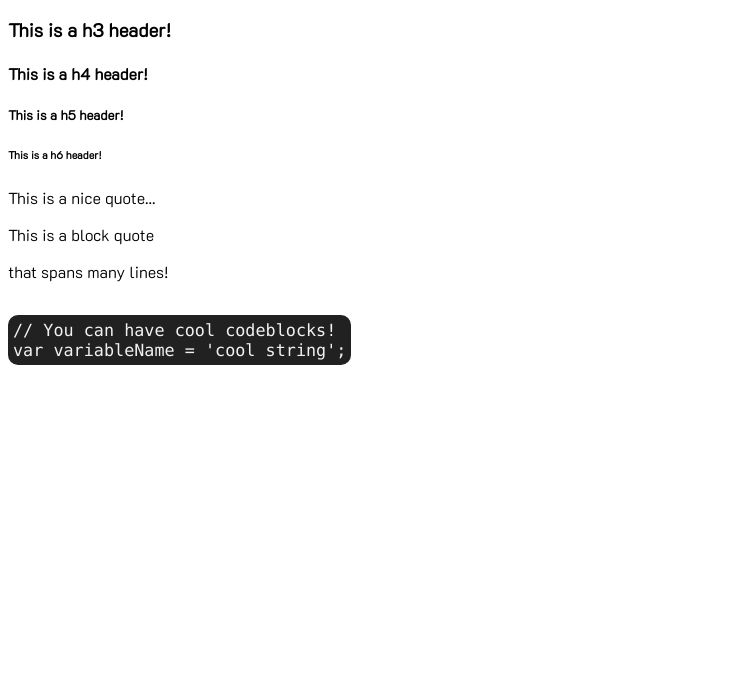
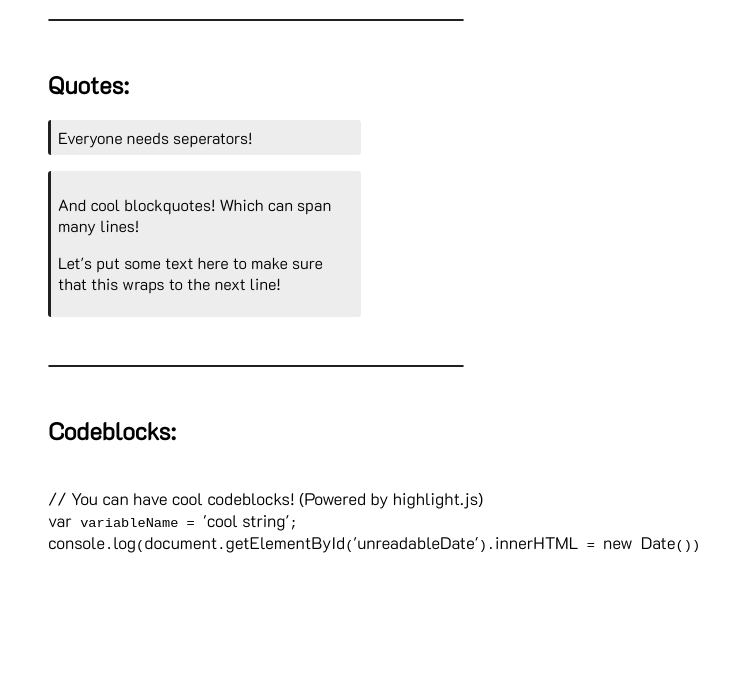
Before and after one commit to dr-hextanium/rich-markup, a website: page output/output.html in a window 1280 px wide. Shown: the part 119-800 px from the top of the page, without its empty margins (0-753 px from the left). Drawn offline with nearby package versions, Linux system fonts and the light colour scheme; a small style sheet from the web is missing.

Commit message:
Add blockquotes, inline-quotes, and codeblocks (code blocks are with Highlight.js)

```diff
--- a/src/lib/css/rich.css
+++ b/src/lib/css/rich.css
@@ -4,14 +4,42 @@
     font-family: 'K2D', sans-serif;
 }
 
-.rich-codeblock {
-    font-family: Consolas, "courier new";
-    color: #f1f1f1;
-    height: 50%;
-    padding: 5px;
+body {
+    margin: 3em;
+}
+
+h1, h2, h3, h4, h5, h6 {
+    margin-top: 0px;
+}
+
+pre {
+    display: block;
+    border-radius: 10px;
+}
+
+.rich-seperator {
+    width: 35%;
+    min-width: 35%;
+    border-radius: 50px;
+    border: solid 1.5px #212121;
+    margin-top: 3em;
+    margin-bottom: 3em;
+}
+
+.rich-quote {
+    border-left: solid 3px #212121;
+    min-width: 25%;
+    width: 25%;
+    background-color: rgba(195, 195, 195, 0.3);
+    border-radius: 3px;
+    padding: 7px;
+}
+
+.rich-codeblock code {
+    font-family: monospace !important;
+    padding: 25px;
     border-radius: 10px;
     font-size: 105%;
-    display: inline-block;
-    background-color: #212121;
-    /* white-space: nowrap */
+    min-width: 30%;
+    width: 30%;
 }
--- a/src/lib/js/rich.js
+++ b/src/lib/js/rich.js
@@ -1,12 +1,12 @@
-// This file is here to allow code blocks to work!
-var codeBlocks = document.getElementsByClassName('rich-codeblock');
-var codeBlockParents = []
-var log = console.log;
+// // This file is here to allow code blocks to work!
+// var codeBlocks = document.getElementsByClassName('rich-codeblock');
+// var codeBlockParents = []
+// var log = console.log;
 
 
-for(let i = 0; i < codeBlocks.length; i++) {
-    var element = codeBlocks[i];
-    element.innerHTML = element.innerHTML.replace( /(<([^>]+)>)/ig, '');
-    element.innerHTML = element.innerHTML.split('\n').slice(1).join('\n')
-    log(element.innerHTML)
-}
+// for(let i = 0; i < codeBlocks.length; i++) {
+//     var element = codeBlocks[i];
+//     element.innerHTML = element.innerHTML.replace( /(<([^>]+)>)/ig, '');
+//     element.innerHTML = element.innerHTML.split('\n').slice(1).join('\n')
+//     log(element.innerHTML)
+// }
--- a/src/lib/syntax.js
+++ b/src/lib/syntax.js
@@ -1,6 +1,6 @@
 /**
  * Just taking a moment to explain the skeleton of the grammar.
- * Inline"tags" are denoted by one $ ($, a dollar sign).
+ * Inline "tags" are denoted by one $ ($, a dollar sign).
  * Block tags are denoted by two $, ($$, 2 dollar signs).
  * The purpose of | is to determine where to insert content.
  * For now, Rich can only parse into HTML, but in the future you'll be able to use Rich seamlessly with Markdown!
@@ -15,19 +15,23 @@ var grammar = {
         '$5': '<h5>|</h5>',
         '$6': '<h6>|</h6>',
         '$quote': '<p class="rich-quote">|</p>',
-        '$p': '<p>|</p>'
+        '$p': '<p>|</p>',
+        '$$$': '<div class="rich-seperator">|</div>',
+        '$n': '<br>'
     },
     block: {
-        '$$blockquote': '<div class="rich-blockquote">',
+        '$$blockquote': '<div class="rich-quote">',
         'blockquote$$': '</div>',
-        '$$code': '<pre class="rich-codeblock"><code data-lang="|">',
+        '$$code': '<pre class="rich-codeblock"><code class="lang-|">',
         'code$$': '</code></pre>',
     },
     metadata: {
         '$$title': '{title: "|"}'
     },
     style: {
-
+        '/\*\*\w+\*\*/g': '<strong>|</strong>',
+        '/\*\w+\*/g': '<em>|</em>',
+        '/\*\*\*\w+\*\*\*/g': '<strong><em>|</em></strong>',
     }
 }
 
--- a/src/lib/template.js
+++ b/src/lib/template.js
@@ -10,10 +10,13 @@ var template = {
     '        <meta name="viewport" content="width=device-width, initial-scale=1">' +
     '        <!-- Import rich.css -->' +
     '        <link rel="stylesheet" href="../src/lib/css/rich.css">' +
+    '        <link rel="stylesheet" href="https://cdn.jsdelivr.net/gh/highlightjs/cdn-release@10.1.1/build/styles/atom-one-dark.min.css">' +
     '    </head>' +
     '    <body>',
     end:
+        '<script src="https://cdnjs.cloudflare.com/ajax/libs/highlight.js/10.1.1/highlight.min.js"></script>' +
         '<script src="../src/lib/js/rich.js"></script>' +
+        '<script>hljs.initHighlightingOnLoad();</script>' +
         '</body>' +
     '</html>'
 }
```
Also changed, not shown: output/output.html, 1 other file.
